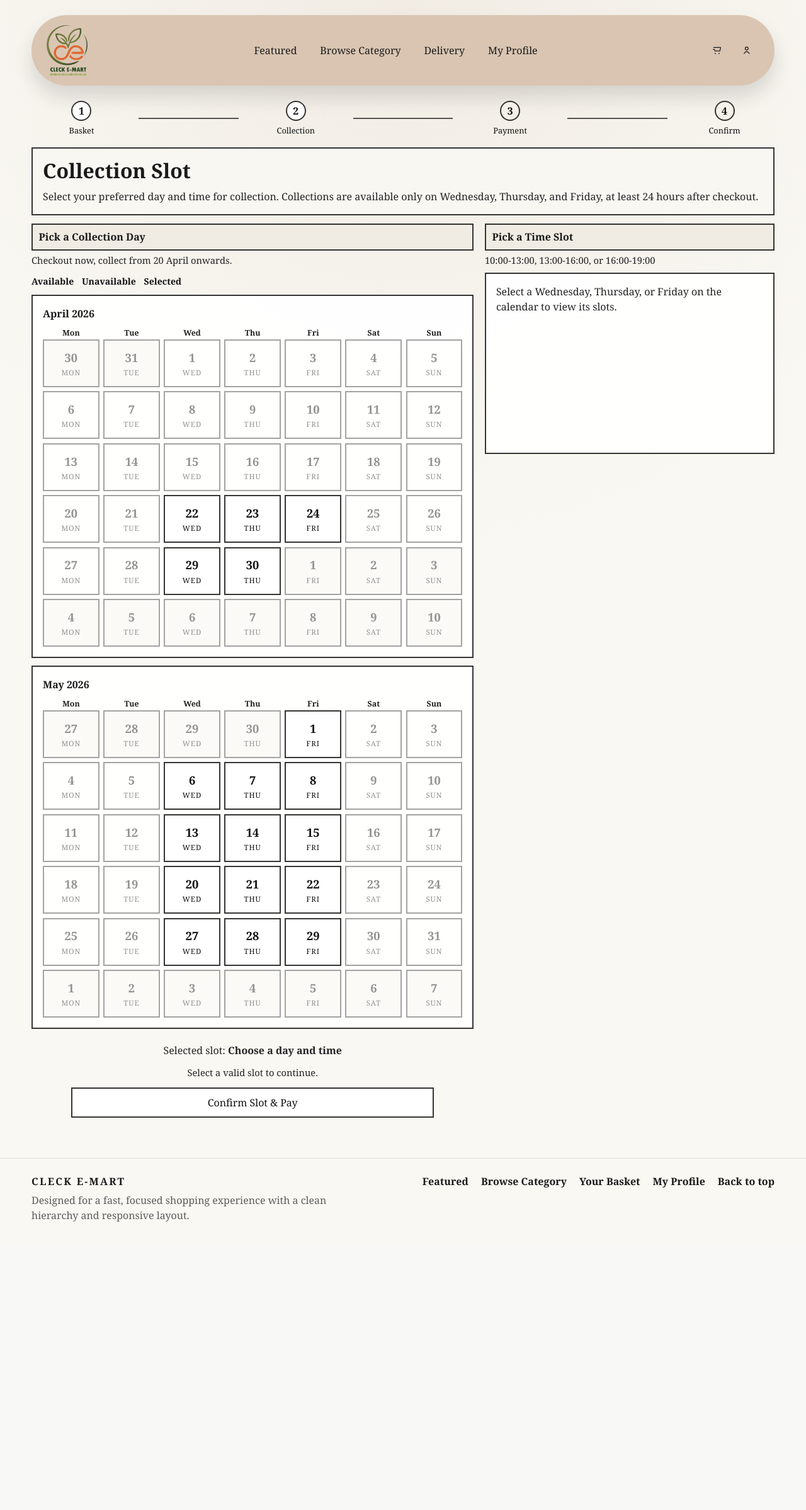
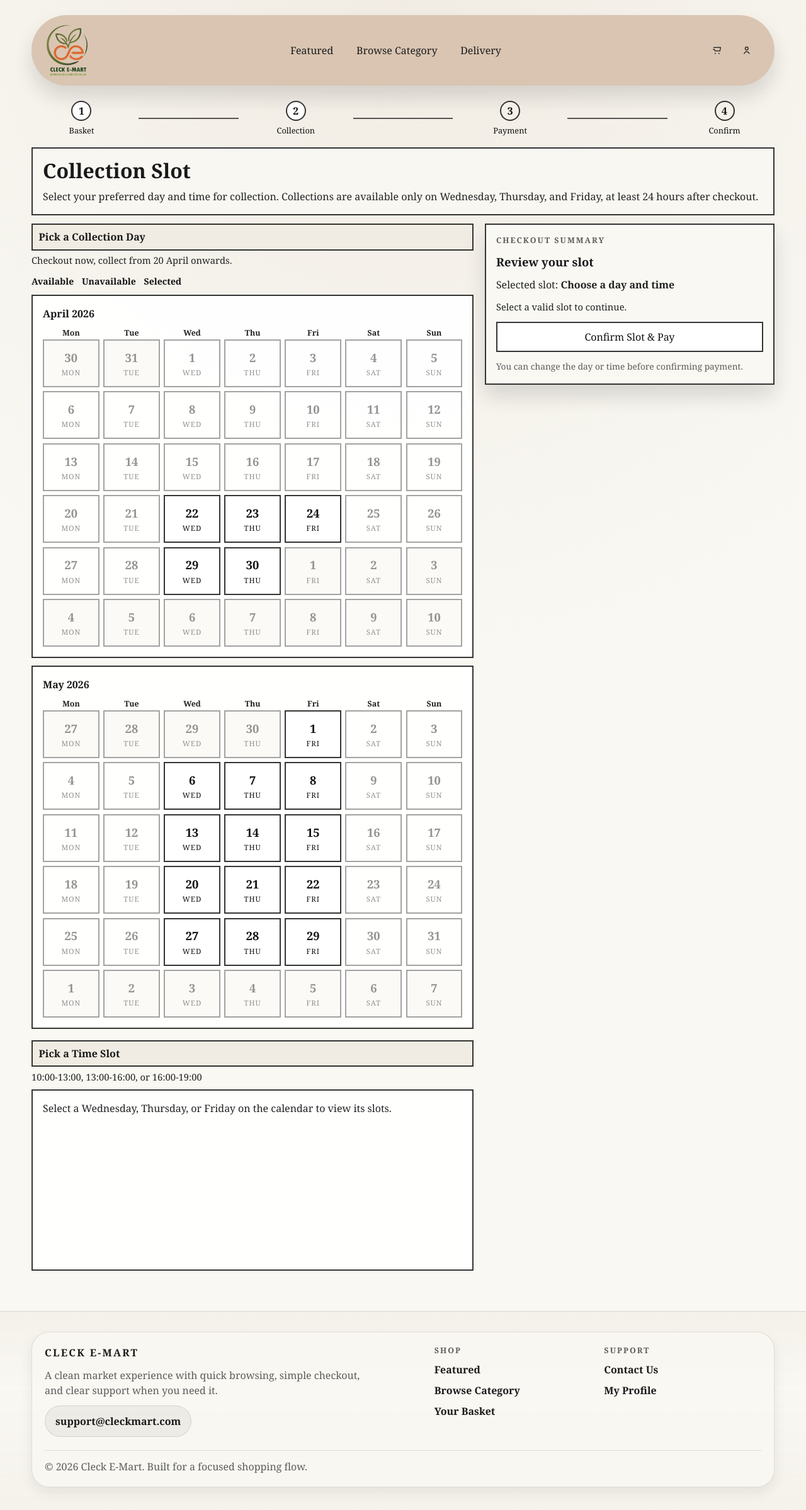
Before and after one commit to shresthasameerman/Cleck-E-Mart-, a PHP site: page /collection.php in a window 1280 px wide. Shown: the whole page at 63% size. Before the commit the page ends 1940 px from the top, so only its background shows below. Run offline with PHP 8.4, Linux system fonts and the light colour scheme.

Commit message:
feat: Enhance collection page with action summary and scroll-to-top functionality; update footer and contact hours

```diff
--- a/assets/css/styles.css
+++ b/assets/css/styles.css
@@ -840,6 +840,7 @@ a {
 .collection-layout {
     display: grid;
     gap: 1rem;
+    padding-bottom: 7.5rem;
 }
 
 .collection-group {
@@ -1012,23 +1013,54 @@ a {
 }
 
 .collection-actions {
+    position: fixed;
+    left: 50%;
+    right: auto;
+    bottom: 1rem;
+    z-index: 25;
+    width: min(calc(100% - 2rem), 42rem);
+    transform: translateX(-50%);
+}
+
+.collection-actions__card {
     display: grid;
     gap: 0.8rem;
-    justify-items: center;
-    padding-top: 0.25rem;
+    padding: 1rem;
+    border: 2px solid rgba(26, 26, 26, 0.88);
+    background: rgba(249, 248, 243, 0.96);
+    box-shadow: var(--shadow);
+}
+
+.collection-actions__eyebrow {
+    margin: 0;
+    font-size: 0.78rem;
+    font-weight: 700;
+    letter-spacing: 0.16em;
+    text-transform: uppercase;
+    color: var(--color-muted);
+}
+
+.collection-actions__title {
+    margin: 0;
+    font-size: 1.15rem;
+    line-height: 1.2;
 }
 
 .collection-actions__hint {
     margin: 0;
-    text-align: center;
     color: #222222;
 }
 
 .collection-actions__status {
     margin: 0;
-    text-align: center;
     color: #222222;
     font-size: 0.92rem;
+}
+
+.collection-actions__note {
+    margin: 0;
+    color: var(--color-muted);
+    font-size: 0.86rem;
 }
 
 .collection-confirm {
@@ -1388,36 +1420,125 @@ a {
 
 .site-footer {
     /* Shared footer for all pages. */
-    padding: 1.5rem 0 2rem;
+    padding: 2rem 0 2.25rem;
     border-top: 1px solid rgba(26, 26, 26, 0.12);
+    background:
+        linear-gradient(180deg, rgba(217, 197, 178, 0.14), rgba(249, 248, 243, 0.95) 38%, rgba(217, 197, 178, 0.12));
 }
 
 .site-footer__inner {
     display: grid;
-    gap: 1rem;
+    gap: 1.35rem;
     align-items: start;
+    padding: 1.25rem;
+    border: 1px solid rgba(26, 26, 26, 0.12);
+    border-radius: var(--radius-lg);
+    background: rgba(249, 248, 243, 0.8);
+    box-shadow: var(--shadow-soft);
 }
 
 .brand--footer {
     display: inline-flex;
-    margin-bottom: 0.35rem;
+    margin-bottom: 0;
     font-size: 1rem;
 }
 
-.site-footer p {
-    margin: 0;
-    max-width: 30rem;
+.site-footer__brand-block {
+    display: grid;
+    gap: 0.75rem;
+    max-width: 32rem;
+}
+
+.site-footer__intro,
+.site-footer__bottom p {
+    margin: 0;
     color: var(--color-muted);
 }
 
+.site-footer__contact {
+    width: fit-content;
+    padding: 0.75rem 1rem;
+    border: 1px solid rgba(26, 26, 26, 0.12);
+    border-radius: 999px;
+    background: rgba(26, 26, 26, 0.05);
+    font-weight: 700;
+}
+
 .site-footer__links {
+    display: grid;
+    grid-template-columns: repeat(2, minmax(0, 1fr));
+    gap: 1rem 1.25rem;
+}
+
+.site-footer__group {
+    display: grid;
+    align-content: start;
+    gap: 0.55rem;
+}
+
+.site-footer__label {
+    margin: 0;
+    font-size: 0.78rem;
+    font-weight: 700;
+    letter-spacing: 0.16em;
+    text-transform: uppercase;
+    color: var(--color-muted);
+}
+
+.site-footer__group a {
+    width: fit-content;
+    font-weight: 700;
+}
+
+.site-footer__bottom {
     display: flex;
+    align-items: center;
+    justify-content: space-between;
+    gap: 1rem;
+    padding-top: 0.8rem;
+    border-top: 1px solid rgba(26, 26, 26, 0.12);
     flex-wrap: wrap;
-    gap: 0.9rem 1.25rem;
-}
-
-.site-footer__links a {
-    font-weight: 700;
+}
+
+.scroll-to-top {
+    position: fixed;
+    right: 1rem;
+    bottom: 1rem;
+    z-index: 1000;
+    display: inline-flex;
+    align-items: center;
+    justify-content: center;
+    width: 3rem;
+    height: 3rem;
+    padding: 0;
+    border: 1px solid rgba(26, 26, 26, 0.14);
+    border-radius: 999px;
+    background: var(--color-text);
+    color: var(--color-primary);
+    box-shadow: var(--shadow);
+    cursor: pointer;
+    opacity: 0;
+    pointer-events: none;
+    transform: translateY(0.75rem);
+    transition: opacity var(--transition), transform var(--transition), background-color var(--transition), color var(--transition), box-shadow var(--transition);
+}
+
+.scroll-to-top svg {
+    width: 1.05rem;
+    height: 1.05rem;
+}
+
+.scroll-to-top.is-visible {
+    opacity: 1;
+    pointer-events: auto;
+    transform: translateY(0);
+}
+
+.scroll-to-top:hover,
+.scroll-to-top:focus-visible {
+    background: var(--color-accent);
+    color: var(--color-primary);
+    box-shadow: 0 10px 18px rgba(26, 26, 26, 0.18);
 }
 
 /*
@@ -1806,9 +1927,16 @@ a {
         grid-template-columns: repeat(2, minmax(0, 1fr));
     }
 
-    .cta__inner,
+    .cta__inner {
+        grid-template-columns: minmax(0, 1fr) auto;
+    }
+
     .site-footer__inner {
-        grid-template-columns: minmax(0, 1fr) auto;
+        grid-template-columns: minmax(0, 1.15fr) minmax(0, 1fr);
+    }
+
+    .site-footer__bottom {
+        grid-column: 1 / -1;
     }
 
     .auth-page {
@@ -1870,6 +1998,29 @@ a {
     .collection-layout {
         grid-template-columns: minmax(0, 1.45fr) minmax(18rem, 0.95fr);
         align-items: start;
+        padding-bottom: 0;
+    }
+
+    .collection-calendar {
+        grid-column: 1;
+        grid-row: 1;
+    }
+
+    .collection-group[aria-labelledby="time-slot-title"] {
+        grid-column: 1;
+        grid-row: 2;
+    }
+
+    .collection-actions {
+        position: sticky;
+        top: 1rem;
+        left: auto;
+        bottom: auto;
+        transform: none;
+        width: auto;
+        grid-column: 2;
+        grid-row: 1 / span 2;
+        align-self: start;
     }
 
     .collection-calendar__month-card {
--- a/assets/js/script.js
+++ b/assets/js/script.js
@@ -38,6 +38,29 @@ document.addEventListener('DOMContentLoaded', () => {
             setExpanded(false);
         }
     });
+});
+
+// Scroll-to-top controller:
+// Shows a floating button once the page has been scrolled and hides it near the top.
+document.addEventListener('DOMContentLoaded', () => {
+    const scrollTopButton = document.querySelector('[data-scroll-top]');
+
+    if (!scrollTopButton) {
+        return;
+    }
+
+    const visibleThreshold = 240;
+
+    const updateVisibility = () => {
+        scrollTopButton.classList.toggle('is-visible', window.scrollY > visibleThreshold);
+    };
+
+    scrollTopButton.addEventListener('click', () => {
+        window.scrollTo({ top: 0, behavior: 'smooth' });
+    });
+
+    window.addEventListener('scroll', updateVisibility, { passive: true });
+    updateVisibility();
 });
 
 // Auth tabs controller:
--- a/collection.php
+++ b/collection.php
@@ -37,6 +37,17 @@ require __DIR__ . '/components/header.php';
 
     <section class="collection-content" aria-label="Collection slot selection">
         <div class="container collection-layout">
+            <aside class="collection-actions" aria-labelledby="collection-summary-title">
+                <div class="collection-actions__card">
+                    <p class="collection-actions__eyebrow">Checkout summary</p>
+                    <h2 class="collection-actions__title" id="collection-summary-title">Review your slot</h2>
+                    <p class="collection-actions__hint">Selected slot: <strong data-collection-summary>Choose a day and time</strong></p>
+                    <p class="collection-actions__status" data-collection-status>Select a valid slot to continue.</p>
+                    <button class="collection-confirm button" type="button" data-collection-confirm disabled>Confirm Slot &amp; Pay</button>
+                    <p class="collection-actions__note">You can change the day or time before confirming payment.</p>
+                </div>
+            </aside>
+
             <section class="collection-group collection-calendar" aria-labelledby="calendar-title">
                 <div class="collection-group__header">
                     <h2 class="collection-group__title" id="calendar-title">Pick a Collection Day</h2>
@@ -61,12 +72,6 @@ require __DIR__ . '/components/header.php';
                     <p class="collection-slot-panel__availability" data-collection-availability hidden></p>
                 </div>
             </section>
-
-            <div class="collection-actions">
-                <p class="collection-actions__hint">Selected slot: <strong data-collection-summary>Choose a day and time</strong></p>
-                <p class="collection-actions__status" data-collection-status>Select a valid slot to continue.</p>
-                <button class="collection-confirm button" type="button" data-collection-confirm disabled>Confirm Slot &amp; Pay</button>
-            </div>
         </div>
     </section>
 </main>
--- a/components/footer.php
+++ b/components/footer.php
@@ -1,21 +1,37 @@
 <!-- Site footer -->
 <footer class="site-footer">
     <div class="container site-footer__inner">
-        <div>
-            <!-- Brand text in footer (kept as text for lightweight rendering). -->
+        <div class="site-footer__brand-block">
             <a class="brand brand--footer" href="index.php">Cleck E-Mart</a>
-            <p>Designed for a fast, focused shopping experience with a clean hierarchy and responsive layout.</p>
+            <p class="site-footer__intro">A clean market experience with quick browsing, simple checkout, and clear support when you need it.</p>
+            <a class="site-footer__contact" href="mailto:support@cleckmart.com">support@cleckmart.com</a>
         </div>
 
-        <!-- Quick links include both homepage sections and the category page. -->
         <div class="site-footer__links" aria-label="Footer links">
-            <a href="index.php#featured-title">Featured</a>
-            <a href="category.php">Browse Category</a>
-            <a href="cart.php">Your Basket</a>
-            <a href="customer.php">My Profile</a>
-            <a href="#main-content">Back to top</a>
+            <div class="site-footer__group">
+                <p class="site-footer__label">Shop</p>
+                <a href="index.php#featured-title">Featured</a>
+                <a href="category.php">Browse Category</a>
+                <a href="cart.php">Your Basket</a>
+            </div>
+
+            <div class="site-footer__group">
+                <p class="site-footer__label">Support</p>
+                <a href="contact.php">Contact Us</a>
+                <a href="customer.php">My Profile</a>
+            </div>
+        </div>
+
+        <div class="site-footer__bottom">
+            <p>&copy; 2026 Cleck E-Mart. Built for a focused shopping flow.</p>
         </div>
     </div>
 </footer>
+
+<button class="scroll-to-top" type="button" aria-label="Back to top" data-scroll-top>
+    <svg viewBox="0 0 24 24" aria-hidden="true" focusable="false">
+        <path d="M12 17V7M7.5 11.5 12 7l4.5 4.5" fill="none" stroke="currentColor" stroke-width="1.8" stroke-linecap="round" stroke-linejoin="round"/>
+    </svg>
+</button>
 </body>
 </html>
--- a/components/header.php
+++ b/components/header.php
@@ -36,7 +36,6 @@ $metaDescription = $metaDescription ?? 'A responsive storefront homepage built f
                     <a href="index.php#featured-title">Featured</a>
                     <a href="category.php">Browse Category</a>
                     <a href="index.php#cta-title">Delivery</a>
-                    <a href="customer.php">My Profile</a>
                 </div>
             </nav>
 
--- a/contact.php
+++ b/contact.php
@@ -76,8 +76,8 @@ require __DIR__ . '/components/header.php';
                         </div>
                         <div>
                             <strong class="contact-card__label">Collection Hours</strong>
-                            <p class="contact-card__detail">Mon – Fri: 9:00 AM – 6:00 PM</p>
-                            <p class="contact-card__detail contact-card__detail--muted">Sat: 10:00 AM – 4:00 PM</p>
+                            <p class="contact-card__detail">Wed – Fri: 10:00 AM – 7:00 PM</p>
+                            <p class="contact-card__detail contact-card__detail--muted">10:00 AM – 1:00 PM, 1:00 PM – 4:00 PM, or 4:00 PM – 7:00 PM</p>
                         </div>
                     </div>
 
```
